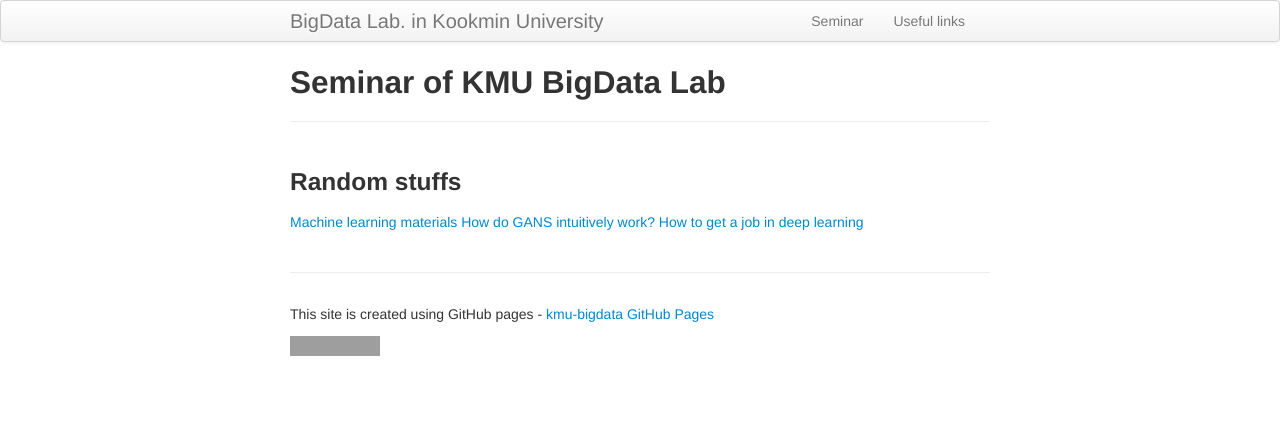
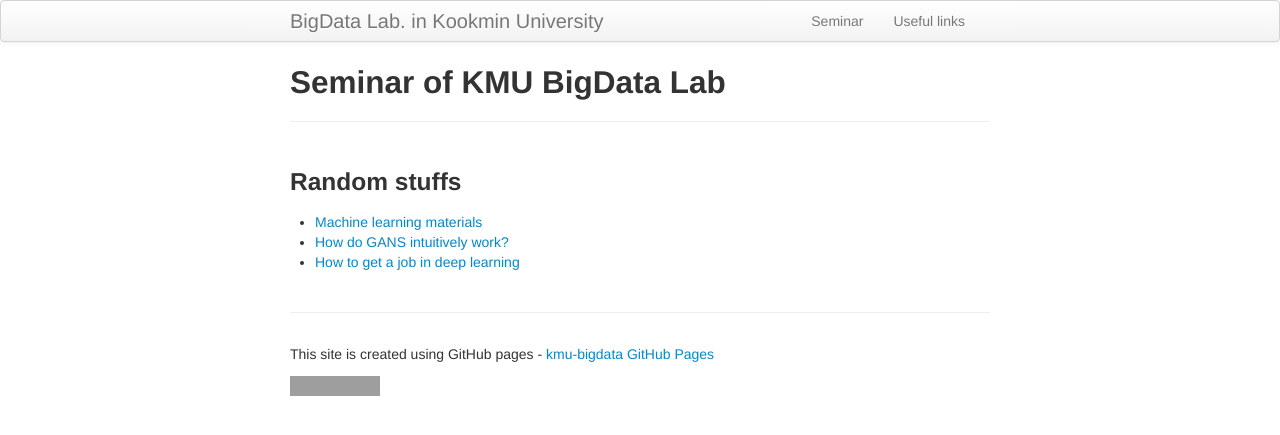
Before and after one commit to ddps-lab/kmu-bigdata.github.io, a Jekyll site: the page built from links/index.md, in a window 1280 px wide. Shown: the top 435 px of the page. Built offline with Jekyll 4.4.1, drawn with Linux system fonts in a browser that asks for light colours; grey boxes are pictures that could not be loaded.

```diff
--- a/links/index.md
+++ b/links/index.md
@@ -6,6 +6,6 @@ description: Seminar schedule of BigData Lab  in KMU
 ---
 ### Random stuffs
 
-[Machine learning materials](https://github.com/off99555/machine-learning-curriculum)
-[How do GANS intuitively work?](https://hackernoon.com/how-do-gans-intuitively-work-2dda07f247a1#.7v46emcq0)
-[How to get a job in deep learning](http://blog.deepgram.com/how-to-get-a-job-in-deep-learning/)
+* [Machine learning materials](https://github.com/off99555/machine-learning-curriculum)
+* [How do GANS intuitively work?](https://hackernoon.com/how-do-gans-intuitively-work-2dda07f247a1#.7v46emcq0)
+* [How to get a job in deep learning](http://blog.deepgram.com/how-to-get-a-job-in-deep-learning/)
```
Also changed, not shown: seminar/index.md (+1 -0 lines).
